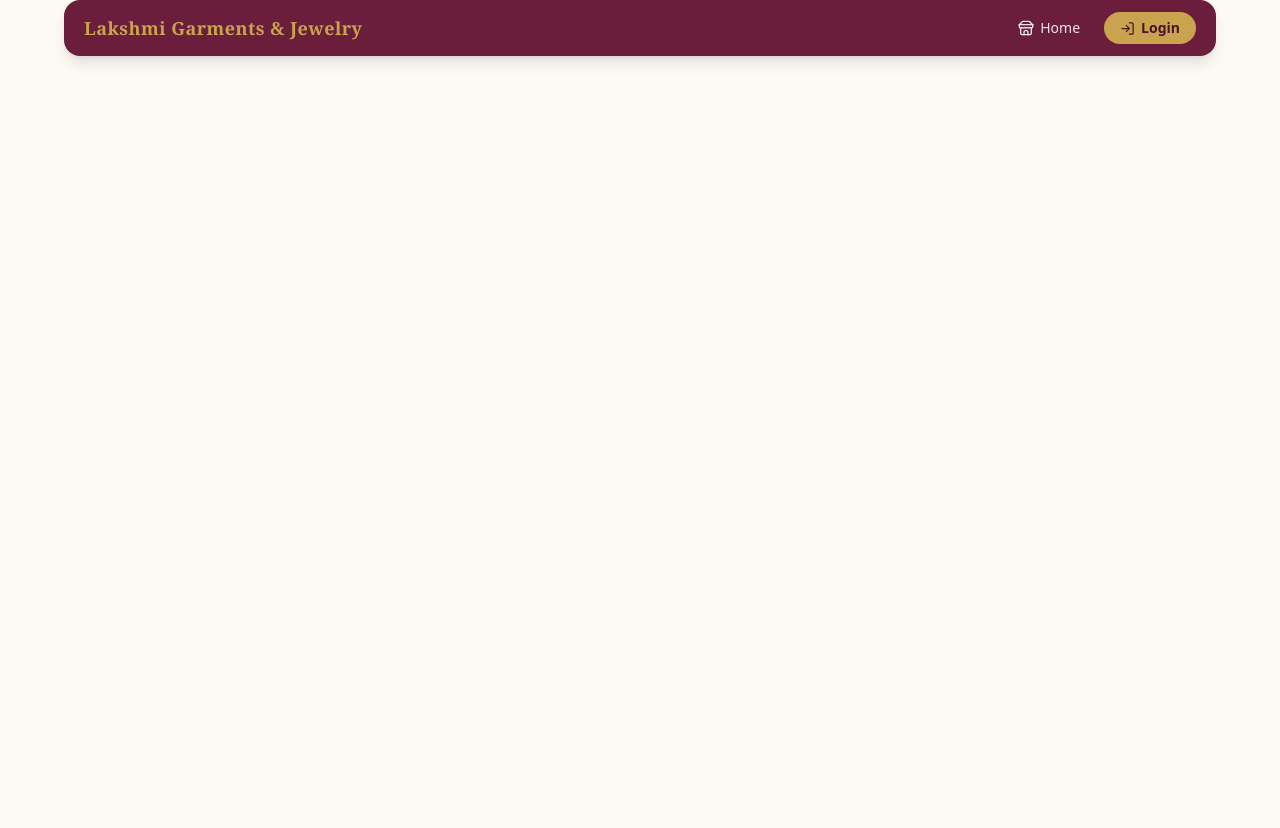
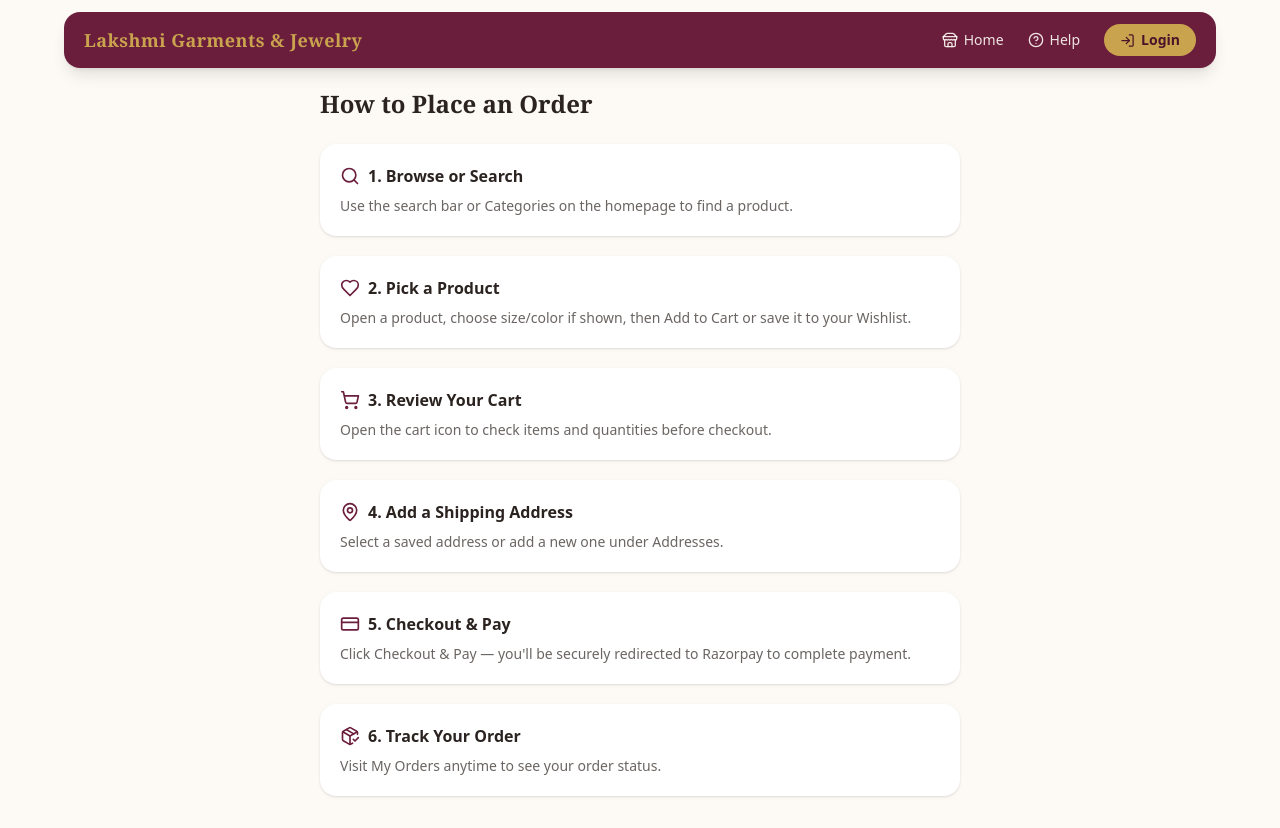
Before and after one commit to Dixith400/lakshmi-garments, a React (Vite) app in the folder frontend/: page /help in a window 1280 px wide. Before the commit the page ends 800 px from the top, so only its background shows below. Built offline with nearby package versions, Linux system fonts and the light colour scheme; no server answers.

Commit message:
added help and new arivel feature

```diff
--- a/frontend/src/App.jsx
+++ b/frontend/src/App.jsx
@@ -18,6 +18,7 @@ import AdminCategories from './pages/admin/AdminCategories.jsx';
 import Addresses from './pages/Addresses.jsx';
 import Cart from './pages/Cart.jsx';
 import Wishlist from './pages/Wishlist.jsx';
+import Help from './pages/Help.jsx';
 
 function Protected({ children }) {
   const { user, loading } = useAuth();
@@ -54,6 +55,7 @@ export default function App() {
         <Route path="/addresses" element={<Protected><Addresses /></Protected>} />
         <Route path="/cart" element={<Protected><Cart /></Protected>} />
         <Route path="/wishlist" element={<Protected><Wishlist /></Protected>} />
+        <Route path="/help" element={<Help />} />
 
       </Routes>
       </WishlistProvider>
--- a/frontend/src/components/Navbar.jsx
+++ b/frontend/src/components/Navbar.jsx
@@ -1,7 +1,7 @@
 import React, { useState } from 'react';
 import { Link } from 'react-router-dom';
 import { useAuth } from '../lib/auth.jsx';
-import { Menu, X, Package, MapPin, Tag, ClipboardList, Store, LogIn, LogOut, ShoppingCart, Heart } from 'lucide-react';
+import { Menu, X, Package, MapPin, Tag, ClipboardList, Store, LogIn, LogOut, ShoppingCart, Heart, HelpCircle } from 'lucide-react';
 import { useCart } from '../lib/cart.jsx';
 import { useWishlist } from '../lib/wishlist.jsx';
 
@@ -31,6 +31,7 @@ export default function Navbar() {
 
           <div className="hidden md:flex flex-wrap gap-6 items-center">
             <Link to="/" className={linkClass}><Store size={16} /> Home</Link>
+            <Link to="/help" className={linkClass}><HelpCircle size={16} /> Help</Link>
             {user && <Link to="/my-orders" className={linkClass}><ClipboardList size={16} /> My Orders</Link>}
             {user && <Link to="/addresses" className={linkClass}><MapPin size={16} /> Addresses</Link>}
             {isAdmin && <Link to="/admin/products" className={linkClass}><Package size={16} /> Products</Link>}
@@ -62,6 +63,7 @@ export default function Navbar() {
         {menuOpen && (
           <div className="md:hidden bg-brand-dark rounded-b-2xl flex flex-col gap-4 px-5 py-4">
             <Link to="/" className={linkClass} onClick={() => setMenuOpen(false)}><Store size={16} /> Home</Link>
+            <Link to="/help" className={linkClass} onClick={() => setMenuOpen(false)}><HelpCircle size={16} /> Help</Link>
             {user && <Link to="/my-orders" className={linkClass} onClick={() => setMenuOpen(false)}><ClipboardList size={16} /> My Orders</Link>}
             {user && <Link to="/addresses" className={linkClass} onClick={() => setMenuOpen(false)}><MapPin size={16} /> Addresses</Link>}
             {isAdmin && <Link to="/admin/products" className={linkClass} onClick={() => setMenuOpen(false)}><Package size={16} /> Products</Link>}
--- /dev/null
+++ b/frontend/src/pages/Help.jsx
@@ -0,0 +1,33 @@
+import React from 'react';
+import { Search, Heart, ShoppingCart, MapPin, CreditCard, PackageCheck } from 'lucide-react';
+
+const steps = [
+  { icon: Search, title: '1. Browse or Search', text: 'Use the search bar or Categories on the homepage to find a product.' },
+  { icon: Heart, title: '2. Pick a Product', text: "Open a product, choose size/color if shown, then Add to Cart or save it to your Wishlist." },
+  { icon: ShoppingCart, title: '3. Review Your Cart', text: 'Open the cart icon to check items and quantities before checkout.' },
+  { icon: MapPin, title: '4. Add a Shipping Address', text: 'Select a saved address or add a new one under Addresses.' },
+  { icon: CreditCard, title: '5. Checkout & Pay', text: "Click Checkout & Pay — you'll be securely redirected to Razorpay to complete payment." },
+  { icon: PackageCheck, title: '6. Track Your Order', text: 'Visit My Orders anytime to see your order status.' },
+];
+
+export default function Help() {
+  return (
+    <div className="max-w-2xl mx-auto px-4 py-8">
+      <h1 className="text-2xl font-serif font-bold text-ink mb-6">How to Place an Order</h1>
+      <div className="space-y-5">
+        {steps.map((s, i) => (
+          <div key={i} className="bg-white rounded-2xl shadow-sm p-5">
+            <div className="flex items-center gap-2 mb-2">
+              <s.icon size={20} className="text-brand" />
+              <h2 className="font-semibold text-ink">{s.title}</h2>
+            </div>
+            <p className="text-ink/70 text-sm">{s.text}</p>
+            {/* To add a real screenshot for this step later, put the image
+                in frontend/public/help/step1.png (etc.) and uncomment: */}
+            {/* <img src={`/help/step${i + 1}.png`} className="w-full rounded-xl mt-3 border border-ink/10" alt="" /> */}
+          </div>
+        ))}
+      </div>
+    </div>
+  );
+}
--- a/frontend/src/pages/Home.jsx
+++ b/frontend/src/pages/Home.jsx
@@ -60,6 +60,33 @@ export default function Home() {
             </div>
           </div>
         </header>
+      )}
+
+      {products.length > 0 && (
+        <div className="mb-6">
+          <h2 className="text-lg font-serif font-semibold text-ink mb-3">New Arrivals</h2>
+          <div className="flex gap-4 overflow-x-auto pb-2 -mx-4 px-4 snap-x snap-mandatory">
+            {products.slice(0, 8).map((p) => (
+              <Link
+                key={p.id}
+                to={`/product/${p.id}`}
+                className="snap-start shrink-0 w-40 bg-white rounded-2xl shadow-sm hover:shadow-md transition-shadow overflow-hidden"
+              >
+                {(productImages[p.id]?.[0]?.image_url || p.image_url) && (
+                  <img
+                    src={productImages[p.id]?.[0]?.image_url || p.image_url}
+                    alt={p.name}
+                    className="w-full h-40 object-cover"
+                  />
+                )}
+                <div className="p-3">
+                  <h3 className="font-medium text-ink text-sm truncate">{p.name}</h3>
+                  <p className="text-brand font-bold">₹{p.price}</p>
+                </div>
+              </Link>
+            ))}
+          </div>
+        </div>
       )}
 
       <div className="flex flex-col sm:flex-row gap-3 mb-4">
@@ -128,13 +155,22 @@ export default function Home() {
                 </p>
               </div>
             </Link>
-            {user && p.sizes.length === 0 && p.colors.length === 0 && p.stock > 0 && (
-              <button
-                onClick={() => addToCart(p.id, '', '', 1)}
-                className="w-full flex items-center justify-center gap-1.5 bg-brand/10 text-brand text-xs font-semibold py-2 hover:bg-brand/20 transition-colors"
-              >
-                <ShoppingCart size={13} /> Add to Cart
-              </button>
+            {user && p.stock > 0 && (
+              p.sizes.length === 0 && p.colors.length === 0 ? (
+                <button
+                  onClick={(e) => { e.preventDefault(); addToCart(p.id, '', '', 1); }}
+                  className="w-full flex items-center justify-center gap-1.5 bg-brand/10 text-brand text-xs font-semibold py-2 hover:bg-brand/20 transition-colors"
+                >
+                  <ShoppingCart size={13} /> Add to Cart
+                </button>
+              ) : (
+                <Link
+                  to={`/product/${p.id}`}
+                  className="w-full flex items-center justify-center gap-1.5 bg-brand/10 text-brand text-xs font-semibold py-2 hover:bg-brand/20 transition-colors"
+                >
+                  <ShoppingCart size={14} /> Add to Cart
+                </Link>
+              )
             )}
           </div>
         ))}
--- a/frontend/src/pages/Wishlist.jsx
+++ b/frontend/src/pages/Wishlist.jsx
@@ -54,14 +54,23 @@ export default function Wishlist() {
                     </p>
                   </div>
                 </Link>
-                {i.product.sizes?.length === 0 && i.product.colors?.length === 0 && i.product.stock > 0 && (
+              {i.product.stock > 0 && (
+                i.product.sizes?.length === 0 && i.product.colors?.length === 0 ? (
                   <button
                     onClick={() => addToCart(i.product.id, '', '', 1)}
                     className="w-full flex items-center justify-center gap-1.5 bg-brand/10 text-brand text-xs font-semibold py-2 hover:bg-brand/20 transition-colors"
                   >
                     <ShoppingCart size={13} /> Add to Cart
                   </button>
-                )}
+                ) : (
+                  <Link
+                    to={`/product/${i.product.id}`}
+                    className="w-full flex items-center justify-center gap-1.5 bg-brand/10 text-brand text-xs font-semibold py-2 hover:bg-brand/20 transition-colors"
+                  >
+                    <ShoppingCart size={13} /> Add to Cart
+                  </Link>
+                )
+              )}
               </div>
             );
           })}
```
